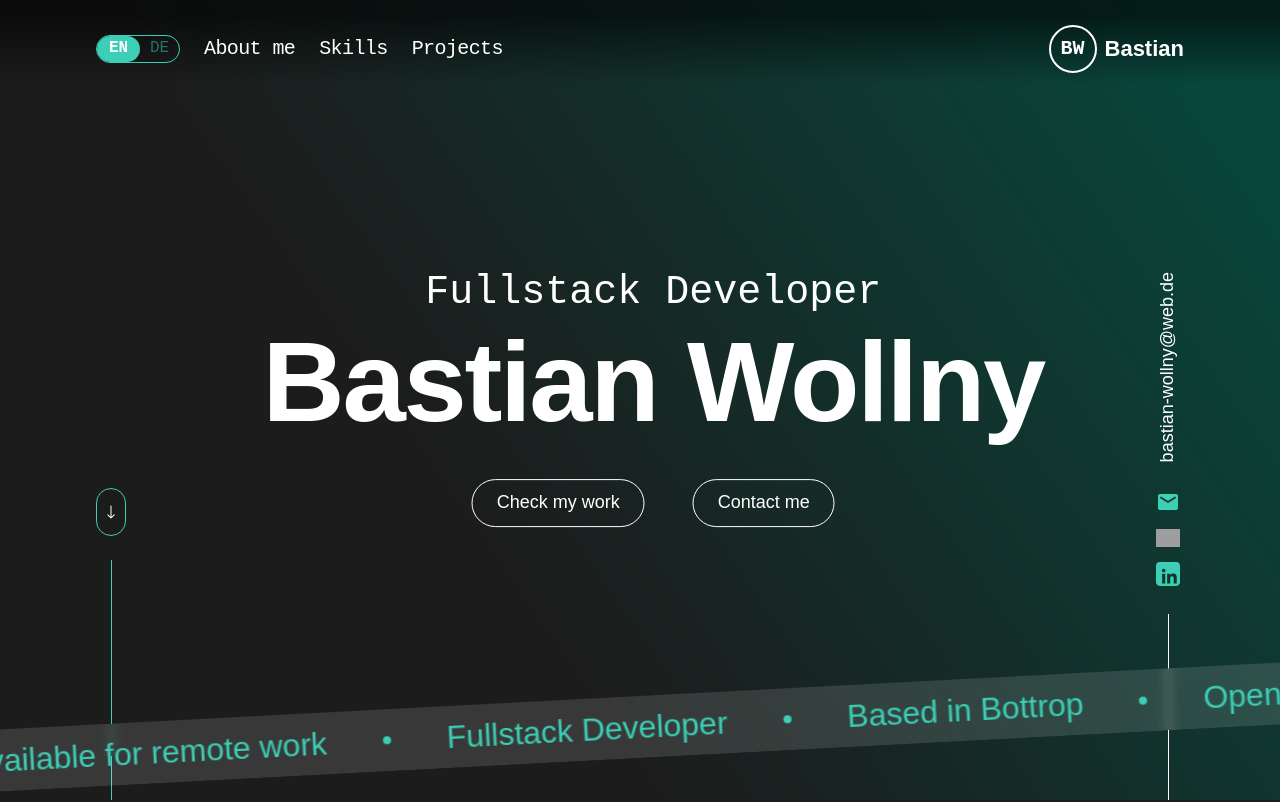
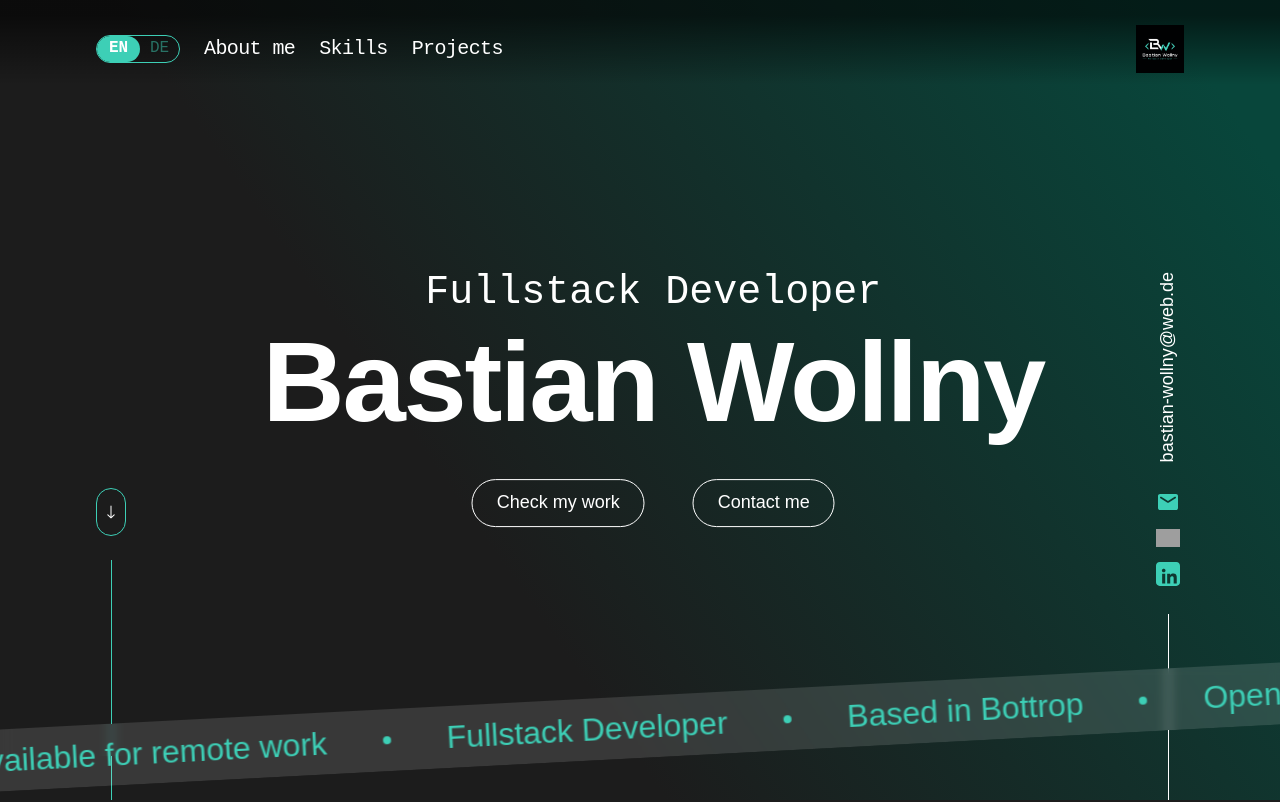
Before and after one commit to CZX93-BW/portfolio-webseite, an Angular app: page / in a window 1280 px wide. Shown: the top 802 px of the page. Built offline with nearby package versions, Linux system fonts and the light colour scheme; grey boxes are pictures that could not be loaded.

Commit message:
fix(layout): replace header and footer logo

```diff
--- a/src/app/layout/footer/footer.html
+++ b/src/app/layout/footer/footer.html
@@ -2,8 +2,7 @@
   <div class="footer__container">
     <div class="footer__brand">
       <a class="footer__logo" routerLink="/" fragment="home" [attr.aria-label]="text().homepageLabel">
-        <span>B</span>
-        <span>W</span>
+        <img class="footer__logo-image" src="img/bw_logo.png" alt="" aria-hidden="true" />
       </a>
 
       <div class="footer__info">
--- a/src/app/layout/footer/footer.scss
+++ b/src/app/layout/footer/footer.scss
@@ -20,34 +20,31 @@
 }
 
 .footer__logo {
-  display: inline-grid;
-  grid-template-columns: repeat(2, auto);
+  display: inline-flex;
+  width: fit-content;
   align-items: center;
-  width: fit-content;
-  color: var(--color-primary);
-  font-family: var(--font-accent);
-  font-size: 32px;
-  font-weight: 700;
-  line-height: 1;
   text-decoration: none;
-  transition: color var(--transition-fast);
+}
+
+.footer__logo-image {
+  display: block;
+  width: auto;
+  height: 48px;
+  object-fit: contain;
+  transition:
+    filter var(--transition-fast),
+    transform var(--transition-fast);
 }
 
 .footer__logo:hover,
 .footer__logo:focus-visible {
-  color: var(--color-primary);
   outline: none;
 }
 
-.footer__logo:hover span,
-.footer__logo:focus-visible span {
-  color: transparent;
-  -webkit-text-stroke: 1px var(--color-primary);
-}
-
-.footer__logo span:last-child {
-  margin-left: -4px;
-  color: var(--color-white);
+.footer__logo:hover .footer__logo-image,
+.footer__logo:focus-visible .footer__logo-image {
+  filter: drop-shadow(0 0 10px rgba(61, 207, 182, 0.75));
+  transform: scale(1.03);
 }
 
 .footer__info {
@@ -144,8 +141,8 @@
     gap: 20px;
   }
 
-  .footer__logo {
-    font-size: 28px;
+  .footer__logo-image {
+    height: 44px;
   }
 
   .footer__info {
--- a/src/app/layout/header/header.html
+++ b/src/app/layout/header/header.html
@@ -58,8 +58,7 @@
       [attr.aria-label]="text().homepageLabel"
       (click)="closeMobileMenu()"
     >
-      <span class="header__logo-mark">BW</span>
-      <span class="header__logo-text">Bastian</span>
+      <img class="header__logo-image" src="img/bw_logo.png" alt="" aria-hidden="true" />
     </a>
 
     <nav
--- a/src/app/layout/header/header.scss
+++ b/src/app/layout/header/header.scss
@@ -119,45 +119,28 @@
   display: inline-flex;
   height: 48px;
   align-items: center;
-  gap: 8px;
-  color: var(--color-white);
   text-decoration: none;
-  transition: color var(--transition-fast);
 }
 
 .header__logo:hover,
 .header__logo:focus-visible {
-  color: var(--color-primary);
   outline: none;
 }
 
-.header__logo-mark {
-  display: inline-flex;
-  width: 48px;
+.header__logo-image {
+  display: block;
+  width: auto;
   height: 48px;
-  align-items: center;
-  justify-content: center;
-  border: 2px solid currentColor;
-  border-radius: 50%;
-  font-family: var(--font-accent);
-  font-size: 20px;
-  font-weight: 700;
+  object-fit: contain;
   transition:
-    border-color var(--transition-fast),
-    color var(--transition-fast);
+    filter var(--transition-fast),
+    transform var(--transition-fast);
 }
 
-.header__logo:hover .header__logo-mark,
-.header__logo:focus-visible .header__logo-mark {
-  color: transparent;
-  border-color: var(--color-primary);
-  -webkit-text-stroke: 1px var(--color-primary);
-}
-
-.header__logo-text {
-  font-family: var(--font-primary);
-  font-size: 22px;
-  font-weight: 700;
+.header__logo:hover .header__logo-image,
+.header__logo:focus-visible .header__logo-image {
+  filter: drop-shadow(0 0 10px rgba(61, 207, 182, 0.75));
+  transform: scale(1.03);
 }
 
 .header__mobile-menu {
```
